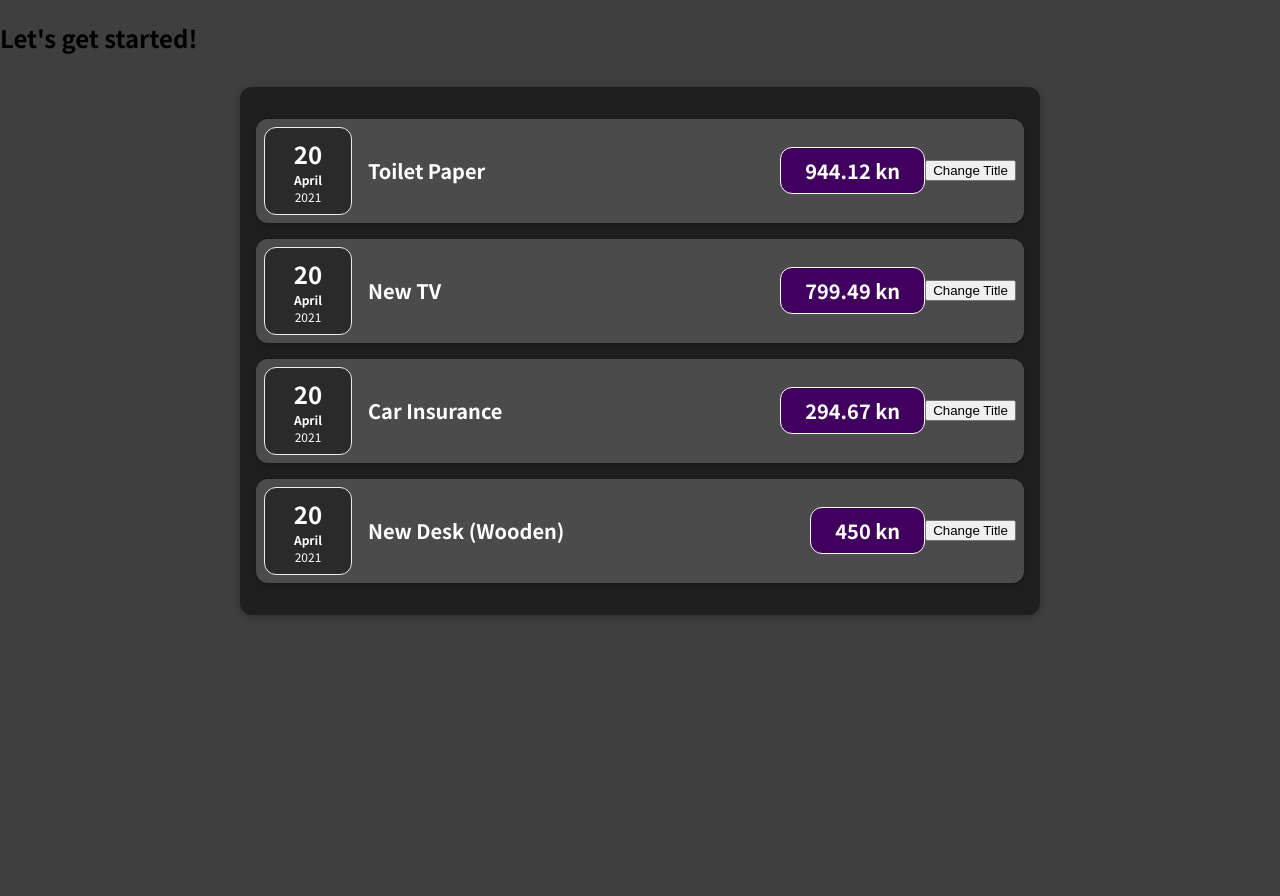
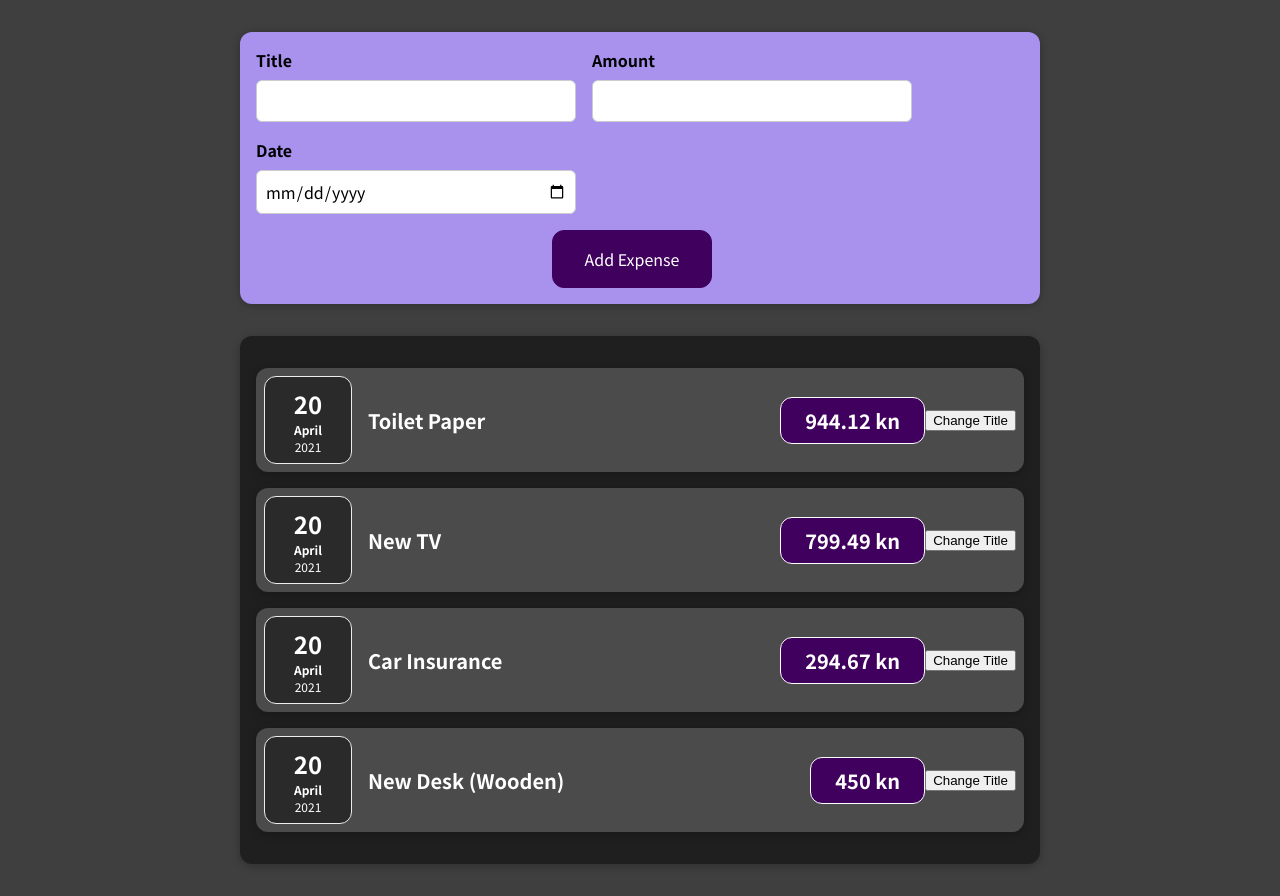
Before and after one commit to HrvojeSimanovic/my_expense_app_react, a React (Create React App) app: page / in a window 1280 px wide. Before the commit the page ends 800 px from the top, so only its background shows below. Built offline with nearby package versions, Linux system fonts and the light colour scheme.

Commit message:
dodan input form

```diff
--- a/src/App.js
+++ b/src/App.js
@@ -1,5 +1,6 @@
 import React from "react";
 
+import NewExpense from "./components/NewExpense/NewExpense";
 import Expenses from "./components/Expeneses/Expenses";
 
 const App = () => {
@@ -12,7 +13,7 @@
 
   return (
     <div>
-      <h2>Let's get started!</h2>
+      <NewExpense />
       <Expenses items={expenses} />
     </div>
   );
--- /dev/null
+++ b/src/components/NewExpense/ExpenseForm.css
@@ -0,0 +1,26 @@
+.new-expense__controls {
+  display: flex;
+  flex-wrap: wrap;
+  gap: 1rem;
+  margin-bottom: 1rem;
+  text-align: left;
+}
+
+.new-expense__control label {
+  font-weight: bold;
+  margin-bottom: 0.5rem;
+  display: block;
+}
+
+.new-expense__control input {
+  font: inherit;
+  padding: 0.5rem;
+  border-radius: 6px;
+  border: 1px solid #ccc;
+  width: 20rem;
+  max-width: 100%;
+}
+
+.new-expense__actions {
+  text-align: right;
+}
--- /dev/null
+++ b/src/components/NewExpense/ExpenseForm.js
@@ -0,0 +1,97 @@
+import React, { useState } from "react";
+
+import "./ExpenseForm.css";
+
+const ExpenseForm = () => {
+  const [enteredTitle, setEnteredTitle] = useState("");
+  const [enteredAmount, setEnteredAmount] = useState("");
+  const [enteredDate, setEnteredDate] = useState("");
+  // const [userInput, setUserInput] = useState({
+  //   enteredTitle: "",
+  //   enteredAmount: "",
+  //   enteredDate: "",
+  // });
+
+  const titleChangeHandler = (event) => {
+    setEnteredTitle(event.target.value);
+    // setUserInput({
+    //   ...userInput,
+    //   enteredTitle: event.target.value,
+    // });
+
+    // setUserInput((prevState) => {
+    //   return { ...prevState, enteredTitle: event.target.value };
+    // });
+  };
+
+  const amountChangeHandler = (event) => {
+    setEnteredAmount(event.target.value);
+    // setUserInput({
+    //   ...userInput,
+    //   enteredAmount: event.target.value,
+    // });
+  };
+
+  const dateChangeHandler = (event) => {
+    setEnteredDate(event.target.value);
+    // setUserInput({
+    //   ...userInput,
+    //   enteredDate: event.target.value,
+    // });
+  };
+
+  const submitHandler = (event) => {
+    event.preventDefault();
+
+    const expenseData = {
+      title: enteredTitle,
+      amount: enteredAmount,
+      date: new Date(enteredDate),
+    };
+    console.log(expenseData);
+
+    setEnteredTitle("");
+    setEnteredAmount("");
+    setEnteredDate("");
+  };
+
+  return (
+    <form onSubmit={submitHandler}>
+      <div className="new-expense__controls">
+        <div className="new-expense__control">
+          <label>Title</label>
+          <input
+            type="text"
+            value={enteredTitle}
+            onChange={titleChangeHandler}
+          />
+        </div>
+        <div className="new-expense__control">
+          <label>Amount</label>
+          <input
+            type="number"
+            value={enteredAmount}
+            min="0.01"
+            step="0.01"
+            onChange={amountChangeHandler}
+          />
+        </div>
+        <div className="new-expense__control">
+          <label>Date</label>
+          <input
+            type="date"
+            value={enteredDate}
+            min="2019-01-01"
+            max="2022-12-31"
+            onChange={dateChangeHandler}
+          />
+        </div>
+      </div>
+      <div className="new-expense__action">
+        <button type="submit">Add Expense</button>
+      </div>
+    </form>
+  );
+};
+
+export default ExpenseForm;
--- /dev/null
+++ b/src/components/NewExpense/NewExpense.css
@@ -0,0 +1,38 @@
+.new-expense {
+  background-color: #a892ee;
+  padding: 1rem;
+  margin: 2rem auto;
+  width: 50rem;
+  max-width: 95%;
+  border-radius: 12px;
+  text-align: center;
+  box-shadow: 0 1px 8px rgba(0, 0, 0, 0.25);
+}
+
+.new-expense button {
+  font: inherit;
+  cursor: pointer;
+  padding: 1rem 2rem;
+  border: 1px solid #40005d;
+  background-color: #40005d;
+  color: white;
+  border-radius: 12px;
+  margin-right: 1rem;
+}
+
+.new-expense button:hover,
+.new-expense button:active {
+  background-color: #510674;
+  border-color: #510674;
+}
+
+.new-expense button.alternative {
+  color: #220131;
+  border-color: transparent;
+  background-color: transparent;
+}
+
+.new-expense button.alternative:hover,
+.new-expense button.alternative:active {
+  background-color: #ddb3f8;
+}
--- /dev/null
+++ b/src/components/NewExpense/NewExpense.js
@@ -0,0 +1,14 @@
+import React from "react";
+
+import ExpenseForm from "./ExpenseForm";
+import "./NewExpense.css";
+
+const NewExpense = () => {
+  return (
+    <div className="new-expense">
+      <ExpenseForm />
+    </div>
+  );
+};
+
+export default NewExpense;
```
Also changed, not shown: 1 other file (tests, documents, lock files or other folders).
